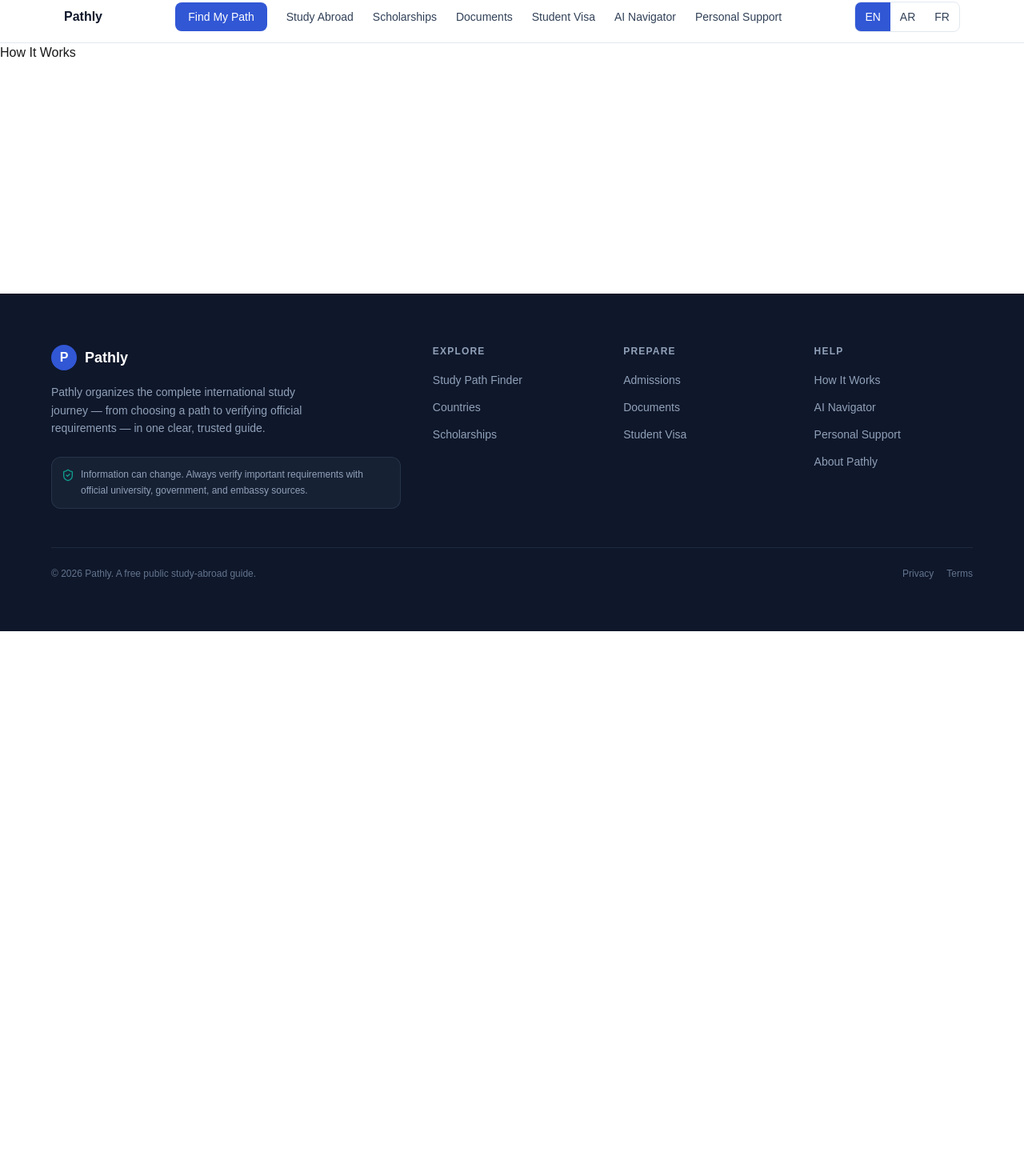
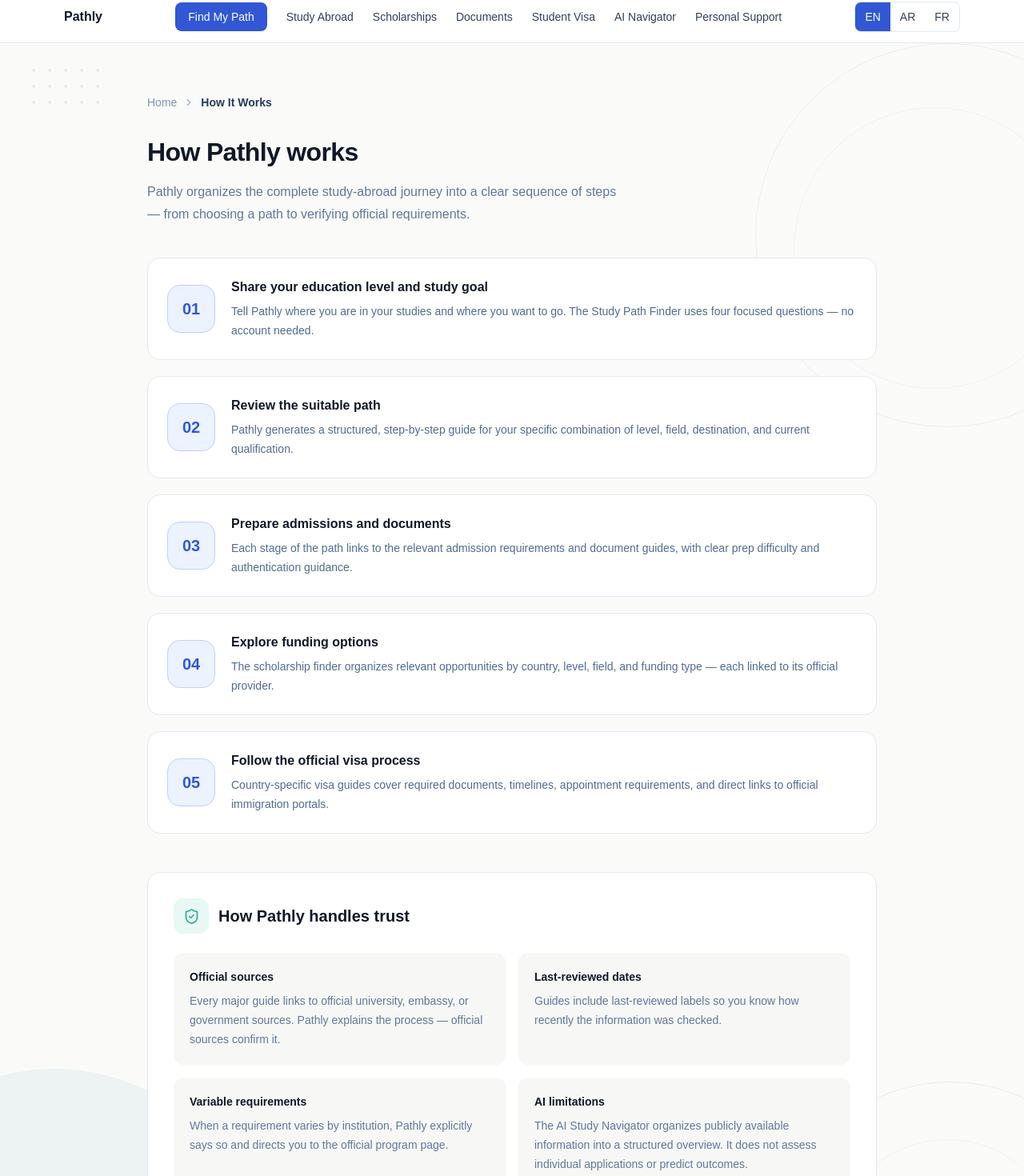
Before and after one commit to saadbrayhi/Pathly, a Next.js app: page /how-it-works in a window 1280 px wide. Shown: the part 11-1481 px from the top of the page at 80% size. Before the commit the page ends 800 px from the top, so only its background shows below. Built offline with nearby package versions, Linux system fonts and the light colour scheme.

Commit message:
feat: add how it works page

```diff
--- /dev/null
+++ b/src/app/how-it-works/components/HowItWorksCta.tsx
@@ -0,0 +1,14 @@
+import { ArrowRight } from "lucide-react";
+
+import Button from "../../components/shared/Button";
+
+export default function HowItWorksCta() {
+  return (
+    <div className="mt-8 flex justify-center">
+      <Button href="/find-my-path" className="gap-2 px-7 py-3">
+        Start Your Study Path
+        <ArrowRight size={17} />
+      </Button>
+    </div>
+  );
+}
--- /dev/null
+++ b/src/app/how-it-works/components/HowItWorksStep.tsx
@@ -0,0 +1,27 @@
+import Card from "../../components/shared/Card";
+
+type HowItWorksStepProps = {
+  number: string;
+  title: string;
+  description: string;
+};
+
+export default function HowItWorksStep({
+  number,
+  title,
+  description,
+}: HowItWorksStepProps) {
+  return (
+    <Card className="flex items-center gap-5 p-6 shadow-none">
+      <div className="flex h-15 w-15 shrink-0 items-center justify-center rounded-2xl border border-[#bfd0ff] bg-[#edf2ff] text-xl font-semibold text-[#3157d5]">
+        {number}
+      </div>
+
+      <div>
+        <h2 className="text-base font-semibold text-[#111827]">{title}</h2>
+
+        <p className="mt-1.5 text-sm leading-6 text-[#536b91]">{description}</p>
+      </div>
+    </Card>
+  );
+}
--- /dev/null
+++ b/src/app/how-it-works/components/TrustSection.tsx
@@ -0,0 +1,56 @@
+import { ShieldCheck } from "lucide-react";
+
+import Card from "../../components/shared/Card";
+
+const trustItems = [
+  {
+    title: "Official sources",
+    description:
+      "Every major guide links to official university, embassy, or government sources. Pathly explains the process — official sources confirm it.",
+  },
+  {
+    title: "Last-reviewed dates",
+    description:
+      "Guides include last-reviewed labels so you know how recently the information was checked.",
+  },
+  {
+    title: "Variable requirements",
+    description:
+      "When a requirement varies by institution, Pathly explicitly says so and directs you to the official program page.",
+  },
+  {
+    title: "AI limitations",
+    description:
+      "The AI Study Navigator organizes publicly available information into a structured overview. It does not assess individual applications or predict outcomes.",
+  },
+];
+
+export default function TrustSection() {
+  return (
+    <Card className="mt-12 p-8 shadow-none">
+      <div className="flex items-center gap-3">
+        <div className="flex h-11 w-11 items-center justify-center rounded-xl bg-[#e7f8f5] text-[#20a99a]">
+          <ShieldCheck size={21} strokeWidth={1.8} />
+        </div>
+
+        <h2 className="text-xl font-semibold text-[#111827]">
+          How Pathly handles trust
+        </h2>
+      </div>
+
+      <div className="mt-6 grid grid-cols-1 gap-4 md:grid-cols-2">
+        {trustItems.map((item) => (
+          <div key={item.title} className="rounded-xl bg-[#f7f8f5] p-5">
+            <h3 className="text-sm font-semibold text-[#111827]">
+              {item.title}
+            </h3>
+
+            <p className="mt-2 text-sm leading-6 text-[#61779a]">
+              {item.description}
+            </p>
+          </div>
+        ))}
+      </div>
+    </Card>
+  );
+}
--- a/src/app/how-it-works/page.tsx
+++ b/src/app/how-it-works/page.tsx
@@ -1,7 +1,120 @@
+import Link from "next/link";
+import { ChevronRight } from "lucide-react";
+
+import Container from "../components/shared/Container";
+
+import HowItWorksStep from "./components/HowItWorksStep";
+import TrustSection from "./components/TrustSection";
+import HowItWorksCta from "./components/HowItWorksCta";
+
+const steps = [
+  {
+    number: "01",
+    title: "Share your education level and study goal",
+    description:
+      "Tell Pathly where you are in your studies and where you want to go. The Study Path Finder uses four focused questions — no account needed.",
+  },
+  {
+    number: "02",
+    title: "Review the suitable path",
+    description:
+      "Pathly generates a structured, step-by-step guide for your specific combination of level, field, destination, and current qualification.",
+  },
+  {
+    number: "03",
+    title: "Prepare admissions and documents",
+    description:
+      "Each stage of the path links to the relevant admission requirements and document guides, with clear prep difficulty and authentication guidance.",
+  },
+  {
+    number: "04",
+    title: "Explore funding options",
+    description:
+      "The scholarship finder organizes relevant opportunities by country, level, field, and funding type — each linked to its official provider.",
+  },
+  {
+    number: "05",
+    title: "Follow the official visa process",
+    description:
+      "Country-specific visa guides cover required documents, timelines, appointment requirements, and direct links to official immigration portals.",
+  },
+];
+
 export default function HowItWorksPage() {
   return (
-    <main>
-      <h1>How It Works</h1>
+    <main className="relative min-h-screen overflow-hidden bg-[#fafbf9]">
+      {/* Top background decorations */}
+      <div className="pointer-events-none absolute -right-36 top-0 h-120 w-120 rounded-full border border-[#e8eef7]" />
+
+      <div className="pointer-events-none absolute -right-16 top-20 h-88 w-88 rounded-full border border-[#edf2f8]" />
+
+      <div className="pointer-events-none absolute left-10 top-8 grid grid-cols-5 gap-4 opacity-70">
+        {Array.from({ length: 15 }).map((_, index) => (
+          <span key={index} className="h-1 w-1 rounded-full bg-[#dbe4f0]" />
+        ))}
+      </div>
+
+      {/* Bottom background decorations */}
+      <div className="pointer-events-none absolute -bottom-48 -left-48 h-130 w-130 rounded-full bg-[#edf2f3]" />
+
+      <div className="pointer-events-none absolute -bottom-32 -right-32 h-110 w-110 rounded-full border border-[#e5edf3]" />
+
+      <div className="pointer-events-none absolute -bottom-12 -right-12 h-72 w-72 rounded-full border border-[#edf2f5]" />
+
+      <div className="pointer-events-none absolute bottom-20 right-12 grid grid-cols-2 gap-4 opacity-60">
+        {Array.from({ length: 4 }).map((_, index) => (
+          <span key={index} className="h-1 w-1 rounded-full bg-[#dbe4f0]" />
+        ))}
+      </div>
+
+      <Container className="relative z-10 py-12 lg:py-16">
+        <div className="mx-auto max-w-228">
+          {/* Breadcrumb */}
+          <div className="mb-7 flex items-center gap-2 text-sm">
+            <Link
+              href="/"
+              className="text-[#7f94b4] transition hover:text-[#3157d5]"
+            >
+              Home
+            </Link>
+
+            <ChevronRight size={14} className="text-[#9badc7]" />
+
+            <span className="font-semibold text-[#263a5b]">How It Works</span>
+          </div>
+
+          {/* Intro */}
+          <section>
+            <h1 className="text-[32px] font-semibold tracking-[-0.02em] text-[#111827]">
+              How Pathly works
+            </h1>
+
+            <p className="mt-3 max-w-150 text-base leading-7 text-[#61779a]">
+              Pathly organizes the complete study-abroad journey into a clear
+              sequence of steps — from choosing a path to verifying official
+              requirements.
+            </p>
+          </section>
+
+          {/* Steps */}
+          <section className="mt-10 space-y-5">
+            {steps.map((step) => (
+              <HowItWorksStep
+                key={step.number}
+                number={step.number}
+                title={step.title}
+                description={step.description}
+              />
+            ))}
+          </section>
+
+          {/* Trust */}
+          <TrustSection />
+
+          {/* CTA */}
+          <HowItWorksCta />
+        </div>
+      </Container>
     </main>
   );
 }
```
